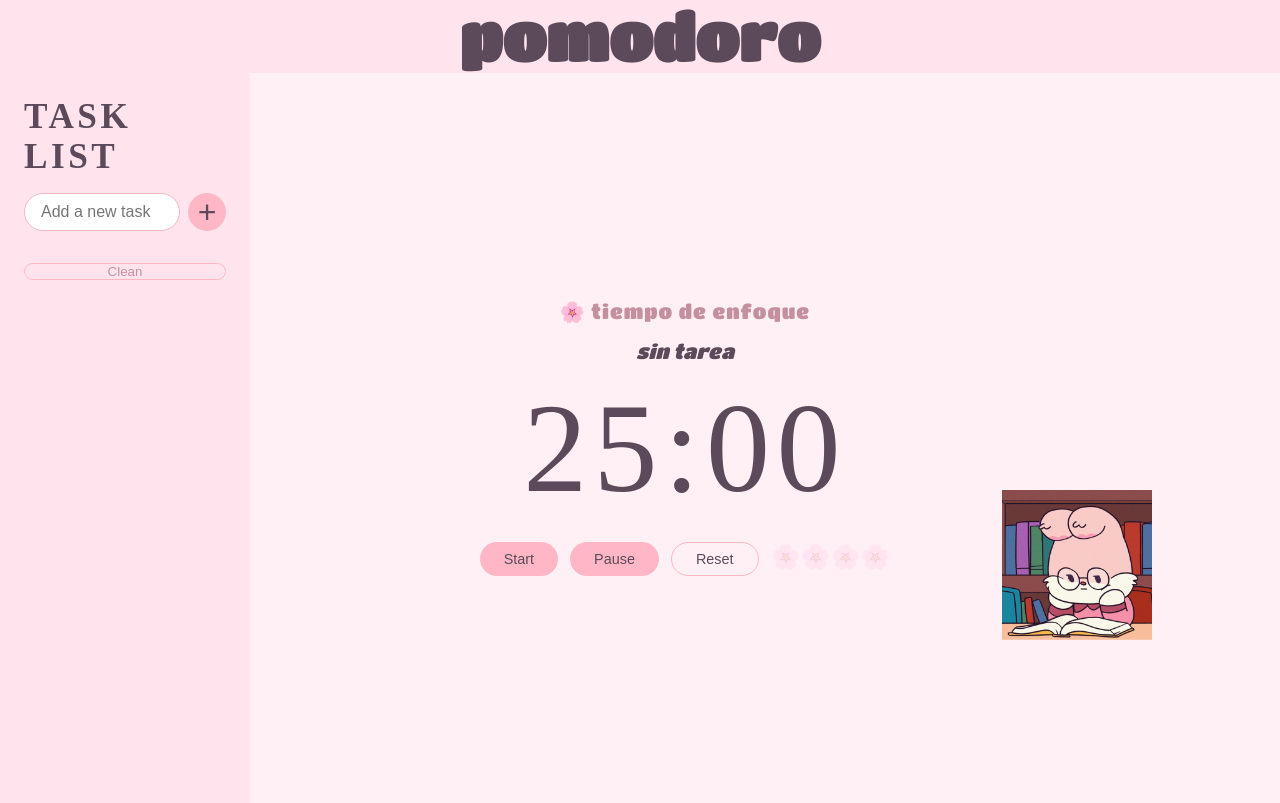
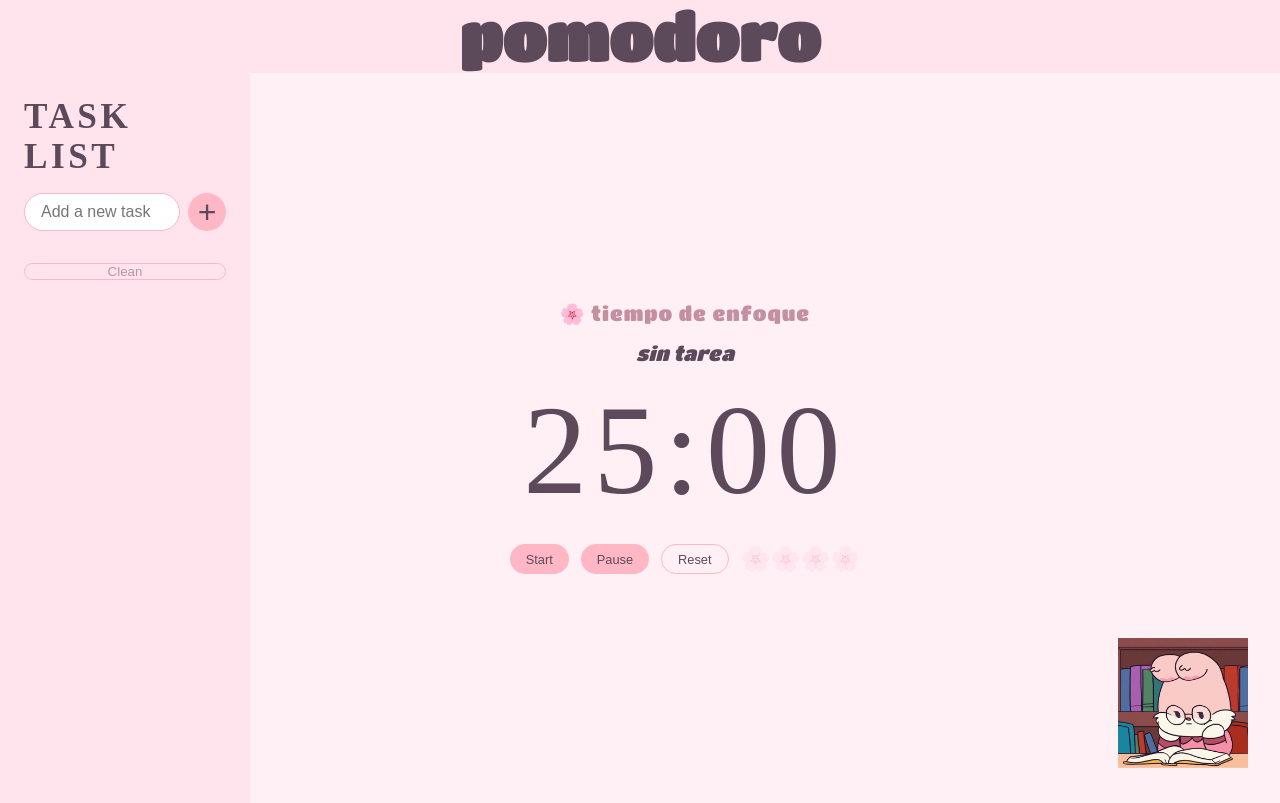
Before and after one commit to jacquelinjantman/TaskPomodoro, a React (Vite) app: page / in a window 1280 px wide. Built offline with nearby package versions, Linux system fonts and the light colour scheme; a web font is replaced by a local one.

Commit message:
fixed responsive

```diff
--- a/src/App.css
+++ b/src/App.css
@@ -174,11 +174,12 @@ body {
   color: #5C4A5A;
   border: none;
   border-radius: 50px;
-  padding: 0.5rem 1.5rem;
-  font-size: 0.9rem;
+  padding: 0.4rem 1rem;
+  font-size: 0.8rem;
   font-weight: 500;
   cursor: pointer;
   transition: transform 0.1s, background 0.2s;
+
 }
 
 .btn:hover {
--- a/src/App.jsx
+++ b/src/App.jsx
@@ -151,7 +151,7 @@ const removeTask = (id) => {
 
         </div>
       </div>
-       <img src={mascot} alt="mascota" className="mascota" style={{width: "150px", height: "150px", objectFit: "contain", position: "absolute", bottom: "10rem", right: "8rem"}}/>
+       <img src={mascot} alt="mascota" className="mascota" style={{width: "130px", height: "130px", objectFit: "contain", position: "absolute", bottom: "2rem", right: "2rem"}}/>
     </div>
   </div>
 
```
